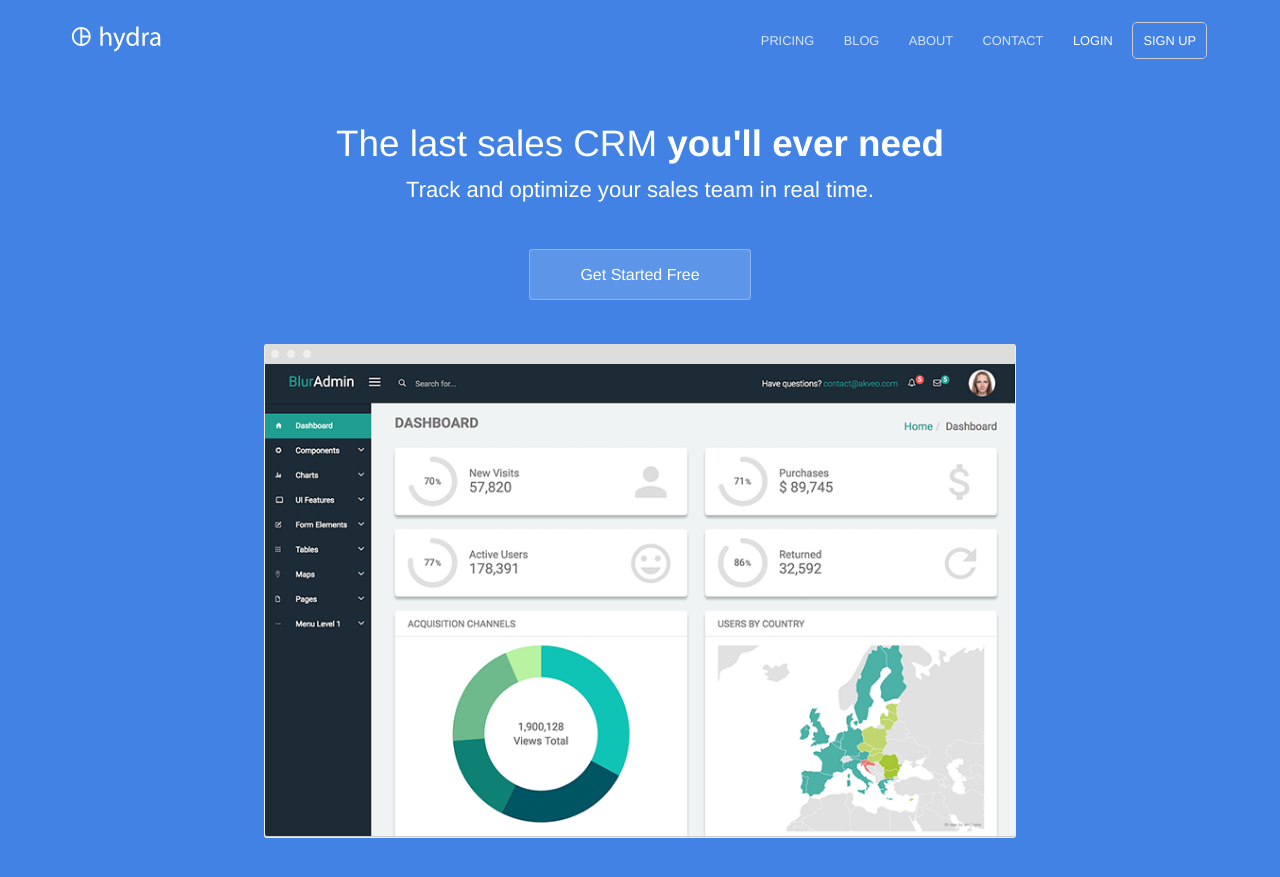
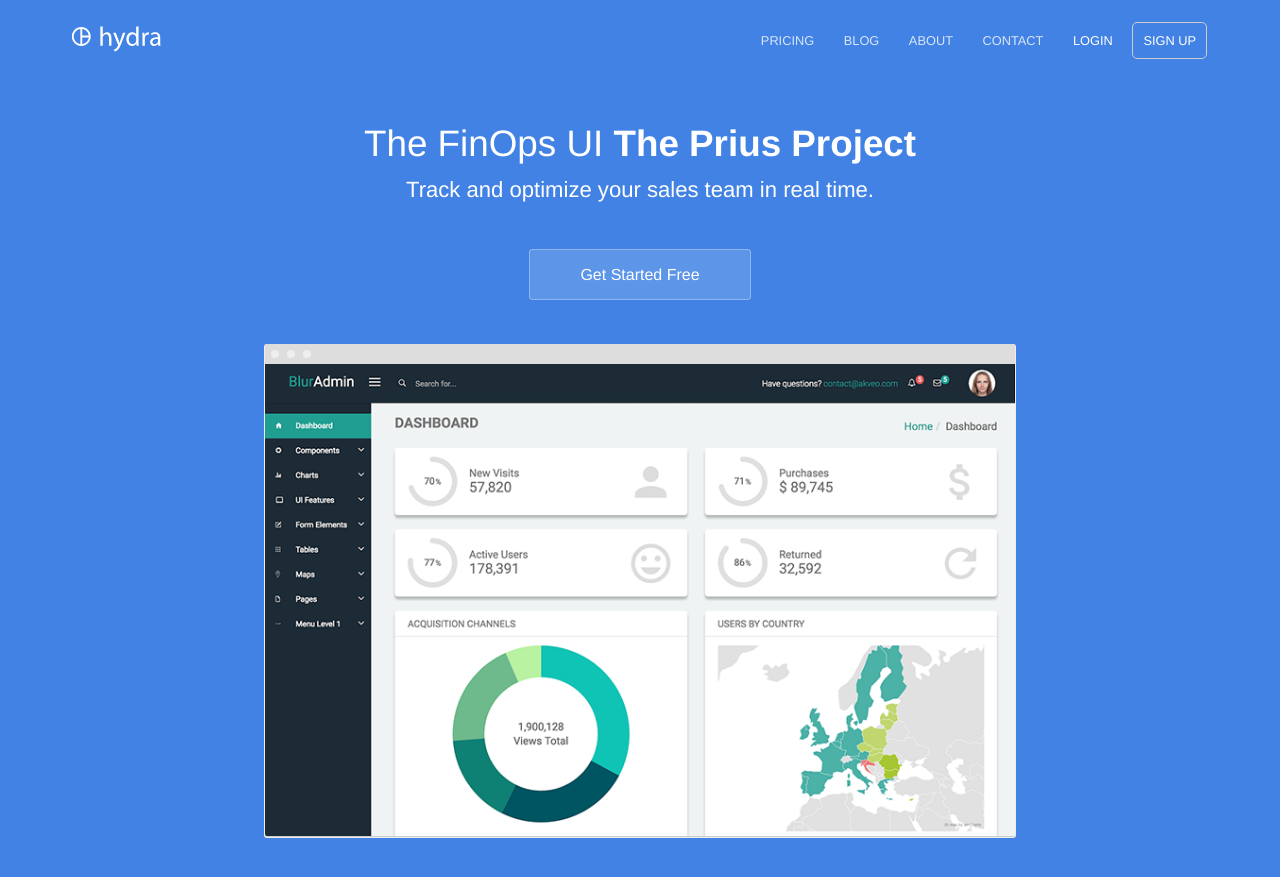
Before and after one commit to finopsprius/finopsprius.github.io, a Jekyll site: the page built from index.html, in a window 1280 px wide and 900 px high. Shown: the top 877 px of the window. Built offline with Jekyll 4.4.1, drawn with Linux system fonts in a browser that asks for light colours; some of the changed text lies outside the part shown.

Commit message:
Fix #1 First custom steps

```diff
--- a/_config.yml
+++ b/_config.yml
@@ -1,8 +1,8 @@
 # ----
 # Site
 
-title: Hydra Template
-url: "https://proud-alligator.cloudvent.net"
+title: Prius Project
+url: "https://finopsprius.github.io"
 baseurl:
 google_analytics_key:
 google_maps_javascript_api_key:
--- a/_layouts/default.html
+++ b/_layouts/default.html
@@ -44,7 +44,7 @@
 					</ul>
 					{% endfor %}
 				</div>
-				<p class="copyright">&copy; {{ site.time | date: '%Y' }} MyApp Ltd. • <a href="#">Terms</a> &amp; <a href="#">Privacy</a> • <a href="https://cloudcannon.com/">Template by CloudCannon</a></p>
+				<p class="copyright">&copy; {{ site.time | date: '%Y' }} Prius Project. • <a href="#">Terms</a> &amp; <a href="#">Privacy</a> • <a href="https://cloudcannon.com/">Template by CloudCannon</a></p>
 			</div>
 		</footer>
 		<script>
--- a/index.html
+++ b/index.html
@@ -1,10 +1,10 @@
 ---
-title: The last sales CRM you'll ever need
+title: The FinOps UI
 description: Track and optimize your sales team in real time
 ---
 <section class="hero">
 	<div class="text-container">
-		<h1 class="editable">The last sales CRM <strong>you'll ever need</strong></h1>
+		<h1 class="editable">The FinOps UI <strong>The Prius Project</strong></h1>
 		<p class="subtext editable">Track and optimize your sales team in real time.</p>
 		<div class="cta button alt"><a href="{{ site.baseurl }}/contact/">Get Started Free</a></div>
 		<div>
```
Also changed, not shown: 1 other file.
